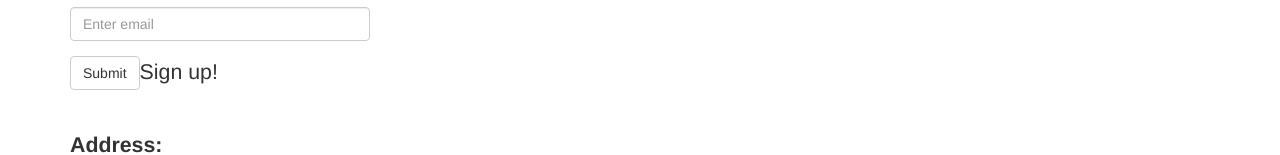
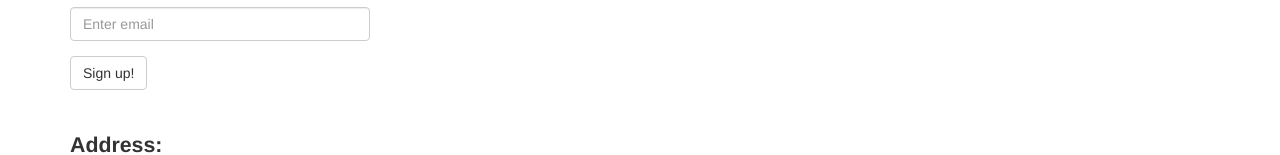
Before and after one commit to botanist/botanist.github.io, a plain HTML site: page index.html in a window 1280 px wide. Shown: the part 2489-2644 px from the top of the page. Drawn offline with nearby package versions, Linux system fonts and the light colour scheme.

Commit message:
Restored button

```diff
--- a/index.html
+++ b/index.html
@@ -162,7 +162,7 @@
                         <input type="email" class="form-control" name="email" id="email" placeholder="Enter email" style="width: 300px">
                       </div>
                     </form>
-                    <input type="submit" class="btn btn-default">Sign up!</button>
+                    <button type="submit" class="btn btn-default">Sign up!</button>
                 </p>
                 <p>
                     <br/>
```
